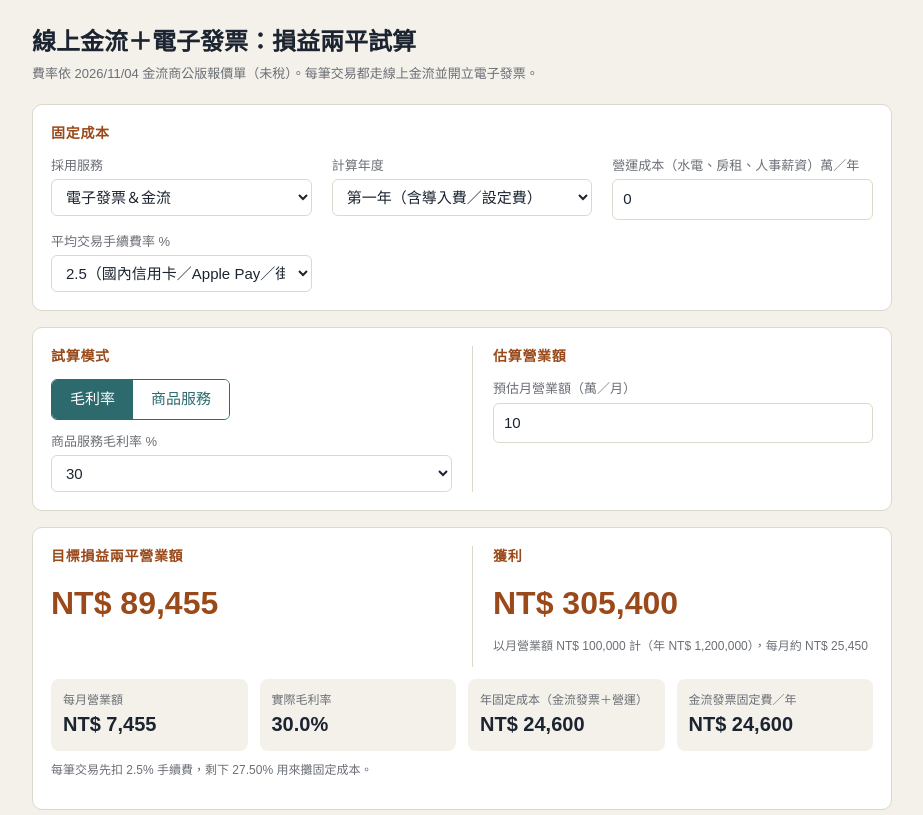
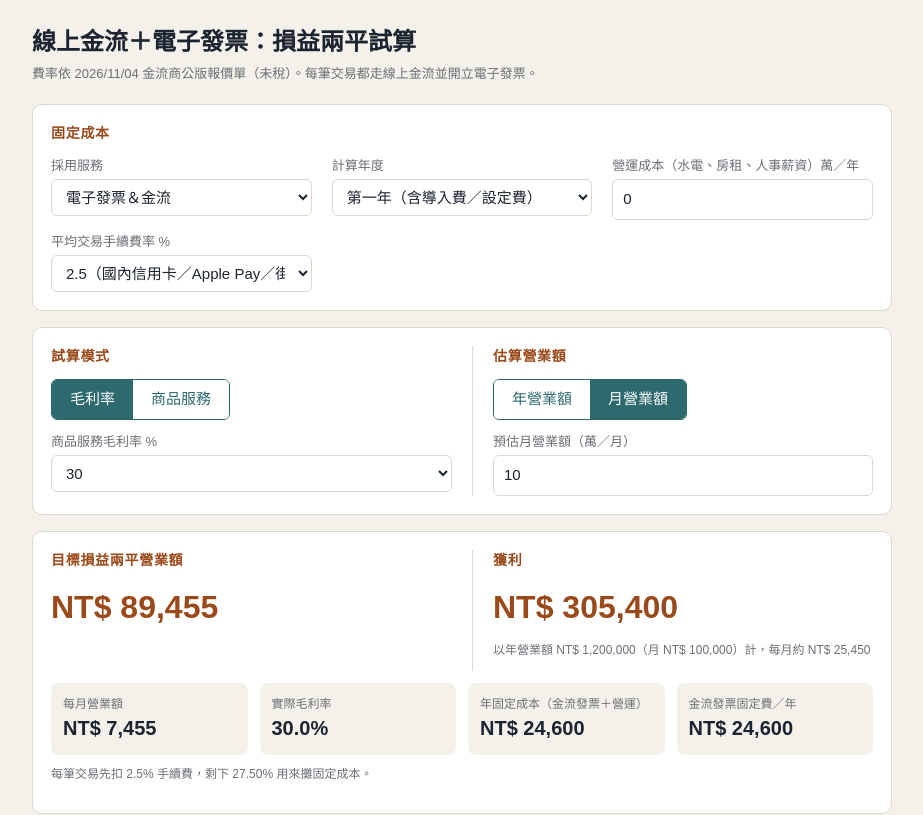
Before and after one commit to gicoi-lab/calc.gicoi.io, a Vue app: page / in a window 1280 px wide. Shown: the top 815 px of the page, without its empty margins (178-1101 px from the left). Built offline with nearby package versions, Linux system fonts and the light colour scheme.

Commit message:
Add yearly/monthly toggle for estimated revenue
Co-Authored-By: Claude Opus 5.5 <noreply@anthropic.com>

```diff
--- a/src/App.vue
+++ b/src/App.vue
@@ -10,7 +10,15 @@ const mode = ref('margin')
 const marginPct = ref(30)
 const cost = ref(700)
 const price = ref(1000)
-const revenue = ref(10) // 萬／月
+const revenue = ref(10) // 萬
+const revYearly = ref(false)
+const annualRev = computed(() => (+revenue.value || 0) * 10000 * (revYearly.value ? 1 : 12))
+// 切換年／月時換算數值，維持同一個營業規模
+const setRevYearly = y => {
+  if (y === revYearly.value) return
+  revenue.value = Math.round((+revenue.value || 0) * (y ? 12 : 1 / 12) * 100) / 100
+  revYearly.value = y
+}
 
 const isM = computed(() => mode.value === 'margin')
 const invOnly = computed(() => svc.value === 'inv')
@@ -21,7 +29,7 @@ const m = computed(() =>
   isM.value ? marginPct.value / 100 : price.value > 0 ? (price.value - cost.value) / price.value : 0
 )
 const R = computed(() => breakeven(m.value, fee.value, F.value))
-const P = computed(() => profit((+revenue.value || 0) * 10000 * 12, m.value, fee.value, F.value))
+const P = computed(() => profit(annualRev.value, m.value, fee.value, F.value))
 const units = computed(() =>
   isFinite(R.value) && price.value > 0 ? Math.ceil(R.value / price.value).toLocaleString() + ' 件' : '—'
 )
@@ -101,7 +109,11 @@ const rows = computed(() =>
         </div>
         <div>
           <h2>估算營業額</h2>
-          <label for="revenue">預估月營業額（萬／月）</label>
+          <div class="seg">
+            <button :class="{ on: revYearly }" @click="setRevYearly(true)">年營業額</button>
+            <button :class="{ on: !revYearly }" @click="setRevYearly(false)">月營業額</button>
+          </div>
+          <label for="revenue">預估{{ revYearly ? '年' : '月' }}營業額（萬／{{ revYearly ? '年' : '月' }}）</label>
           <input id="revenue" v-model.number="revenue" type="number" min="0" step="1">
         </div>
       </div>
@@ -116,7 +128,7 @@ const rows = computed(() =>
         <div>
           <h2>獲利</h2>
           <div class="big" :class="{ loss: P < 0 }">{{ signedNtd(P) }}</div>
-          <p class="note">以月營業額 {{ ntd((+revenue || 0) * 10000) }} 計（年 {{ ntd((+revenue || 0) * 120000) }}），每月約 {{ signedNtd(P / 12) }}</p>
+          <p class="note">以年營業額 {{ ntd(annualRev) }}（月 {{ ntd(annualRev / 12) }}）計，每月約 {{ signedNtd(P / 12) }}</p>
         </div>
       </div>
       <div class="kv" style="margin-top:12px">
```
